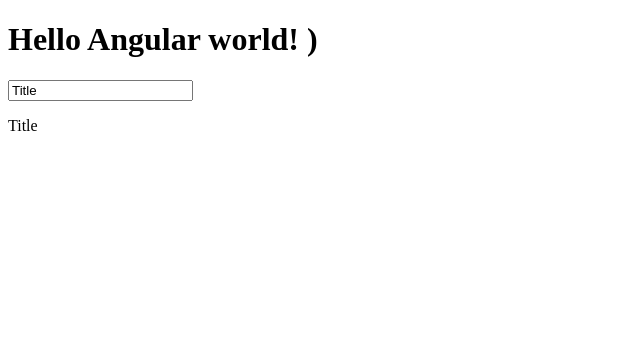
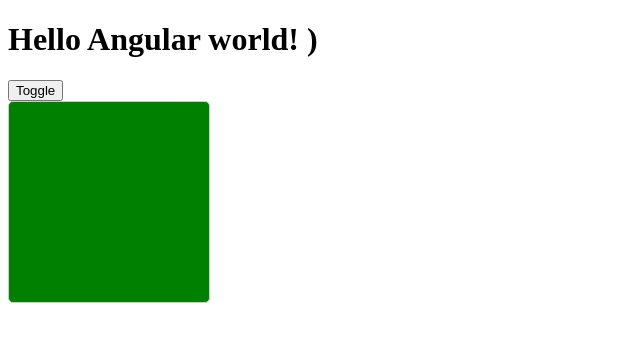
Before and after one commit to YuriyErmolaev/angular-basics, an Angular app: page / in a window 1280 px wide. Shown: the top 342 px of the page, without its empty margins (0-640 px from the left). Built offline with nearby package versions, Linux system fonts and the light colour scheme.

Commit message:
decorator ngStyle

```diff
--- a/src/app/app.component.html
+++ b/src/app/app.component.html
@@ -1,5 +1,13 @@
 <h1>Hello Angular world! )</h1>
 
-<input type="text" [(ngModel)]="title">
+<button (click)="backgroundToggle = !backgroundToggle">Toggle</button>
 
-<p>{{ title }}</p>
+<div [ngStyle]="{
+  width: '200px',
+  height: '200px',
+  borderRadius: '5px',
+  border: '1px solid #ccc',
+  background: backgroundToggle ?  'red' : 'green'
+}">
+
+</div>
--- a/src/app/app.component.ts
+++ b/src/app/app.component.ts
@@ -8,10 +8,6 @@
 })
 export class AppComponent {
 
-  title = 'Title';
-
-  onInput( event: any ){
-    this.title = event.target.value;
-  }
+  backgroundToggle = false;
 
 }
```
